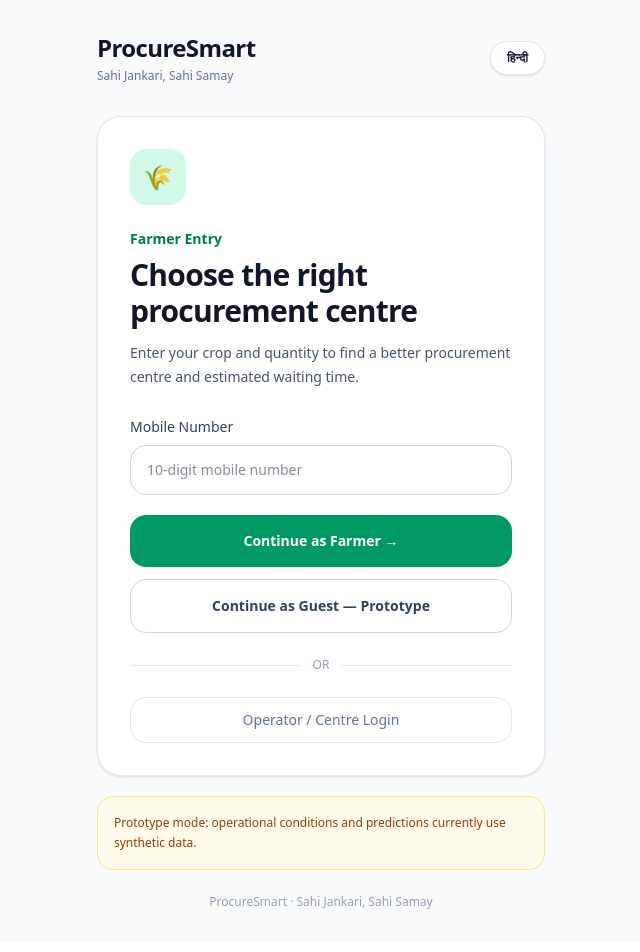
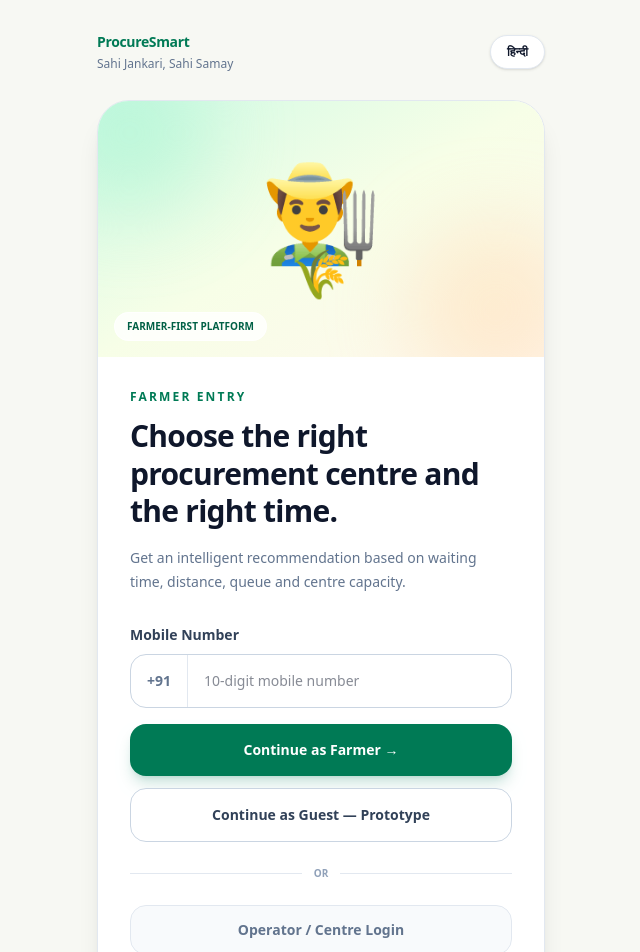
Before and after one commit to kaleemarif/procuresmart, a Next.js app in the folder frontend/: page / in a window 1280 px wide. Shown: the top 952 px of the page, without its empty margins (319-959 px from the left). Built offline with nearby package versions, Linux system fonts and the light colour scheme.

Commit message:
Update styling and content in page.tsx

```diff
--- a/frontend/app/page.tsx
+++ b/frontend/app/page.tsx
@@ -16,14 +16,16 @@ export default function HomePage() {
   }
 
   return (
-    <main className="min-h-screen bg-slate-50 text-slate-900">
+    <main className="min-h-screen bg-[#f7f8f3] text-slate-900">
       <div className="mx-auto flex min-h-screen max-w-5xl items-center justify-center px-5 py-8">
         <div className="w-full max-w-md">
-          <div className="mb-8 flex items-center justify-between">
+
+          {/* Header */}
+          <div className="mb-7 flex items-center justify-between">
             <div>
-              <h1 className="text-2xl font-bold tracking-tight">
+              <p className="text-sm font-black tracking-tight text-emerald-700">
                 ProcureSmart
-              </h1>
+              </p>
 
               <p className="mt-1 text-xs text-slate-500">
                 Sahi Jankari, Sahi Samay
@@ -32,72 +34,106 @@ export default function HomePage() {
 
             <button
               onClick={() => setLanguage(hindi ? "EN" : "HI")}
-              className="rounded-full border border-slate-200 bg-white px-4 py-2 text-xs font-semibold shadow-sm"
+              className="rounded-full border border-slate-200 bg-white px-4 py-2 text-xs font-bold shadow-sm"
             >
               {hindi ? "English" : "हिन्दी"}
             </button>
           </div>
 
-          <section className="rounded-3xl border border-slate-200 bg-white p-7 shadow-sm sm:p-8">
-            <div className="mb-6 flex h-14 w-14 items-center justify-center rounded-2xl bg-emerald-100 text-2xl">
-              🌾
+          {/* F-01 Entry */}
+          <section className="overflow-hidden rounded-[2rem] border border-slate-200 bg-white shadow-xl">
+
+            {/* Agriculture visual */}
+            <div className="relative flex h-64 items-center justify-center overflow-hidden bg-gradient-to-br from-emerald-100 via-lime-50 to-orange-50">
+              <div className="absolute -left-12 -top-12 h-40 w-40 rounded-full bg-emerald-200/50 blur-2xl" />
+              <div className="absolute -bottom-10 -right-10 h-44 w-44 rounded-full bg-orange-200/40 blur-2xl" />
+
+              <div className="relative text-center">
+                <div className="text-8xl">👨‍🌾</div>
+                <div className="-mt-2 text-5xl">🌾</div>
               </div>
 
-            <p className="text-sm font-semibold text-emerald-700">
+              <div className="absolute bottom-4 left-4 rounded-full border border-white/70 bg-white/80 px-3 py-1.5 text-[10px] font-bold text-emerald-800 backdrop-blur">
+                FARMER-FIRST PLATFORM
+              </div>
+            </div>
+
+            {/* Content */}
+            <div className="p-7 sm:p-8">
+
+              <p className="text-xs font-black uppercase tracking-[0.18em] text-emerald-700">
                 {hindi ? "किसान प्रवेश" : "Farmer Entry"}
               </p>
 
-            <h2 className="mt-2 text-3xl font-bold tracking-tight">
+              <h1 className="mt-3 text-3xl font-black leading-tight tracking-tight">
                 {hindi
-                ? "सही खरीद केंद्र चुनें"
-                : "Choose the right procurement centre"}
-            </h2>
+                  ? "सही खरीद केंद्र और सही समय चुनें।"
+                  : "Choose the right procurement centre and the right time."}
+              </h1>
 
-            <p className="mt-3 text-sm leading-6 text-slate-600">
+              <p className="mt-4 text-sm leading-6 text-slate-500">
                 {hindi
                   ? "अपनी फसल और मात्रा की जानकारी देकर बेहतर खरीद केंद्र और अनुमानित प्रतीक्षा समय जानें।"
-                : "Enter your crop and quantity to find a better procurement centre and estimated waiting time."}
+                  : "Get an intelligent recommendation based on waiting time, distance, queue and centre capacity."}
               </p>
 
-            <label className="mt-7 block text-sm font-medium text-slate-700">
+              {/* Login */}
+              <div className="mt-7">
+                <label className="text-sm font-bold text-slate-700">
                   {hindi ? "मोबाइल नंबर" : "Mobile Number"}
                 </label>
+
+                <div className="mt-2 flex overflow-hidden rounded-2xl border border-slate-300 bg-white focus-within:border-emerald-500 focus-within:ring-2 focus-within:ring-emerald-100">
+                  <span className="flex items-center border-r border-slate-200 px-4 text-sm font-bold text-slate-500">
+                    +91
+                  </span>
 
                   <input
                     type="tel"
                     inputMode="numeric"
                     value={mobile}
                     onChange={(e) =>
-                setMobile(e.target.value.replace(/\D/g, "").slice(0, 10))
+                      setMobile(
+                        e.target.value.replace(/\D/g, "").slice(0, 10)
+                      )
                     }
                     placeholder={
-                hindi ? "10 अंकों का मोबाइल नंबर" : "10-digit mobile number"
+                      hindi
+                        ? "10 अंकों का मोबाइल नंबर"
+                        : "10-digit mobile number"
                     }
-              className="mt-2 w-full rounded-2xl border border-slate-300 bg-white px-4 py-3.5 text-sm outline-none transition focus:border-emerald-500 focus:ring-2 focus:ring-emerald-100"
+                    className="min-w-0 flex-1 px-4 py-4 text-sm outline-none"
                   />
+                </div>
 
                 <button
                   onClick={continueAsFarmer}
-              className="mt-5 w-full rounded-2xl bg-emerald-600 px-5 py-4 text-sm font-bold text-white transition hover:bg-emerald-700"
+                  className="mt-4 w-full rounded-2xl bg-emerald-700 px-5 py-4 text-sm font-black text-white shadow-lg shadow-emerald-700/20 transition hover:bg-emerald-800"
                 >
                   {hindi ? "किसान के रूप में जारी रखें" : "Continue as Farmer"} →
                 </button>
+              </div>
 
+              {/* Guest */}
               <button
                 onClick={continueAsFarmer}
-              className="mt-3 w-full rounded-2xl border border-slate-300 bg-white px-5 py-4 text-sm font-semibold text-slate-700 transition hover:bg-slate-50"
+                className="mt-3 w-full rounded-2xl border border-slate-300 bg-white px-5 py-4 text-sm font-bold text-slate-700 transition hover:bg-slate-50"
               >
                 {hindi
-                ? "अतिथि के रूप में जारी रखें — प्रोटोटाइप"
+                  ? "अतिथि के रूप में जारी रखें — Prototype"
                   : "Continue as Guest — Prototype"}
               </button>
 
+              {/* Divider */}
               <div className="my-6 flex items-center gap-3">
                 <div className="h-px flex-1 bg-slate-200" />
-              <span className="text-xs text-slate-400">OR</span>
+                <span className="text-[10px] font-bold text-slate-400">
+                  OR
+                </span>
                 <div className="h-px flex-1 bg-slate-200" />
               </div>
 
+              {/* Operator */}
               <button
                 onClick={() =>
                   alert(
@@ -106,19 +142,27 @@ export default function HomePage() {
                       : "Operator Dashboard will be added in a later phase."
                   )
                 }
-              className="w-full rounded-2xl border border-slate-200 px-5 py-3 text-sm font-medium text-slate-500 hover:bg-slate-50"
+                className="w-full rounded-2xl border border-slate-200 bg-slate-50 px-5 py-3.5 text-sm font-bold text-slate-500 transition hover:bg-slate-100"
               >
-              {hindi ? "Operator / Centre Login" : "Operator / Centre Login"}
+                Operator / Centre Login
               </button>
+            </div>
           </section>
 
-          <div className="mt-5 rounded-2xl border border-amber-200 bg-amber-50 p-4 text-xs leading-5 text-amber-800">
+          {/* Prototype disclosure */}
+          <div className="mt-5 rounded-2xl border border-amber-200 bg-amber-50 p-4">
+            <p className="text-[10px] font-black uppercase tracking-wider text-amber-700">
+              Prototype Disclosure
+            </p>
+
+            <p className="mt-1 text-xs leading-5 text-amber-800">
               {hindi
-              ? "प्रोटोटाइप मोड: operational conditions और predictions synthetic data पर आधारित हैं।"
-              : "Prototype mode: operational conditions and predictions currently use synthetic data."}
+                ? "Operational conditions और predictions अभी synthetic data पर आधारित हैं।"
+                : "Operational conditions and predictions currently use synthetic data."}
+            </p>
           </div>
 
-          <p className="mt-6 text-center text-xs text-slate-400">
+          <p className="mt-6 text-center text-[11px] text-slate-400">
             ProcureSmart · Sahi Jankari, Sahi Samay
           </p>
         </div>
```
Lines whose indentation alone changed are shown as unchanged.
